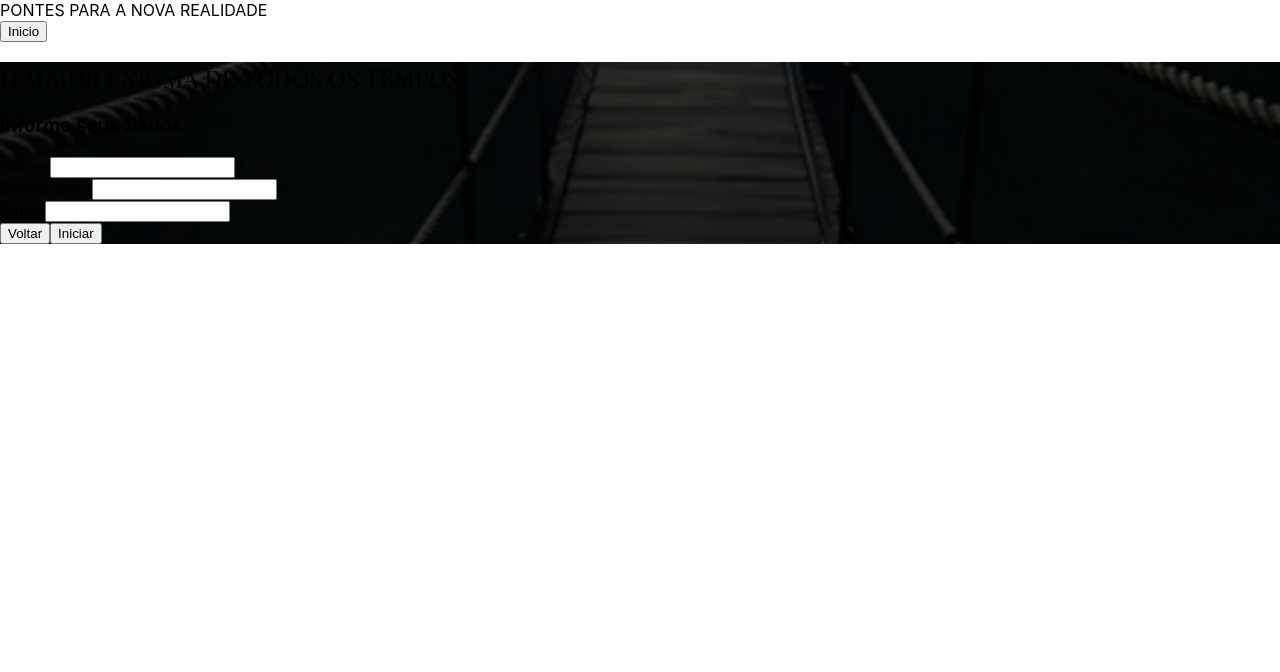
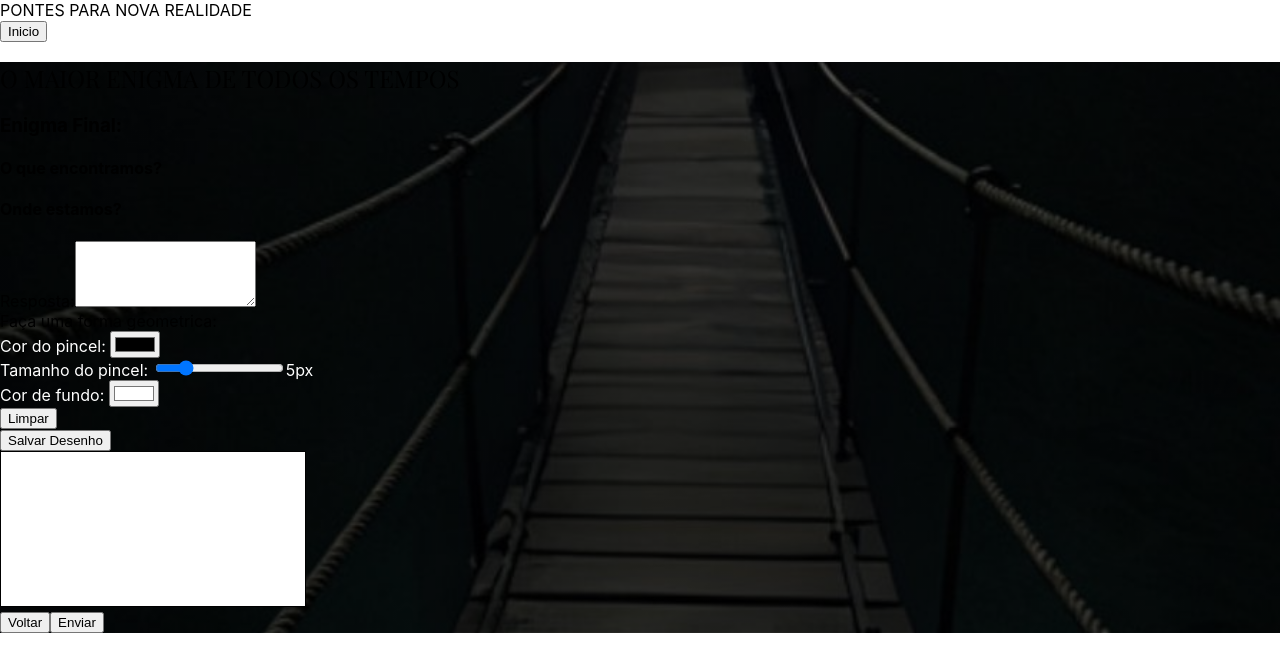
Before and after one commit to H-DEV-F/anuncio-livro, a React (Create React App) app: page /app/desafio in a window 1280 px wide. Shown: the top 672 px of the page. Built offline with nearby package versions, Linux system fonts and the light colour scheme.

Commit message:
feat: alter challanger

```diff
--- a/src/components/ChallangePage.tsx
+++ b/src/components/ChallangePage.tsx
@@ -5,7 +5,7 @@ import DrawingInput from "./DrawingInput";
 const targetDate = new Date("2026-06-01T00:00:00");
 
 const ChallengePage = () => {
-    const [step, setStep] = useState(1);
+    const [step, setStep] = useState(8);
     const [timeLeft, setTimeLeft] = useState(getTimeLeft());
 
     useEffect(() => {
@@ -21,6 +21,7 @@ const ChallengePage = () => {
         email: "",
         bridgeMeaning: "",
         whatIsReality: "",
+        whatWeAreFound: "",
         enigma2_1: "",
         enigma2_2: "",
         enigma2_3: "",
@@ -367,8 +368,23 @@ const ChallengePage = () => {
 
                 {step === 8 && (
                     <form onSubmit={handleNext}>
-                        <h3 className="text-xl font-bold mb-6 text-white/80 text-center">Enigma 3:</h3>
-                        <h4 className="text-xl font-bold mb-6 text-white/80 text-center">Como é a realidade?</h4>
+                        <h3 className="text-xl font-bold mb-6 text-white/80 text-center">Enigma Final:</h3>
+                        <h4 className="text-xl font-bold mb-6 text-white/80 text-center">O que encontramos?</h4>
+                        <h4 className="text-xl font-bold mb-6 text-white/80 text-center">Onde estamos?</h4>
+                        <div className="mb-6">
+                            <label htmlFor="whatWeAreFound" className="block text-sm font-medium text-white/80 mb-2 text-left">
+                                Resposta:
+                            </label>
+                            <textarea
+                                id="whatWeAreFound"
+                                name="whatWeAreFound"
+                                value={formData.whatWeAreFound}
+                                onChange={handleChange}
+                                rows={4}
+                                className="w-full rounded-md px-3 py-2 text-gray-900 text-base bg-white outline-gray-300 focus:outline-indigo-600"
+                                required
+                            />
+                        </div>
                         <span>Faça uma forma geometrica:</span>
                         <div className="space-y-4 mb-6">
                             <DrawingInput onSave={handleSave} />
--- a/src/components/HomePage.tsx
+++ b/src/components/HomePage.tsx
@@ -9,7 +9,7 @@ const HomePage = () => {
         <div className="min-h-screen bg-cover bg-center bg-no-repeat flex flex-col items-center justify-center px-4 pt-10 pb-12 space-y-10 text-white">
             <p className="text-center cursor-pointer font-custom-playerfair mb-12">
                 <span className="text-[22px] sm:text-[25px] md:text-[35px] lg:text-[55px]">PONTES</span>
-                <span className="text-[17px] sm:text-[20px] md:text-[25px] lg:text-[35px] sm:ml-2 ml-1.5 md:ml-2 lg:ml-4">PARA A NOVA</span>
+                <span className="text-[17px] sm:text-[20px] md:text-[25px] lg:text-[35px] sm:ml-2 ml-1.5 md:ml-2 lg:ml-4">PARA NOVA</span>
                 <span className="text-[22px] sm:text-[25px] md:text-[35px] lg:text-[55px] sm:ml-2 ml-1.5 md:ml-2 lg:ml-4">REALIDADE</span>
             </p>
             <hr></hr>
--- a/src/components/NavMenu.tsx
+++ b/src/components/NavMenu.tsx
@@ -5,7 +5,7 @@ const NavMenu = () => (
         <div className="max-w-6xl mx-auto flex justify-between items-center">
             <span>
                 <span className="text-[12px] sm:text-[20px] md:text-[30px] lg:text-[30px] font-bold text-white">PONTES </span>
-                <span className="text-[8px] sm:text-[15px] md:text-[20px] lg:text-[25px] text-white">PARA A NOVA </span>
+                <span className="text-[8px] sm:text-[15px] md:text-[20px] lg:text-[25px] text-white">PARA NOVA </span>
                 <span className="text-[12px] sm:text-[20px] md:text-[30px] lg:text-[30px] font-bold text-white">REALIDADE</span>
             </span>
             <div className="space-x-4">
```
